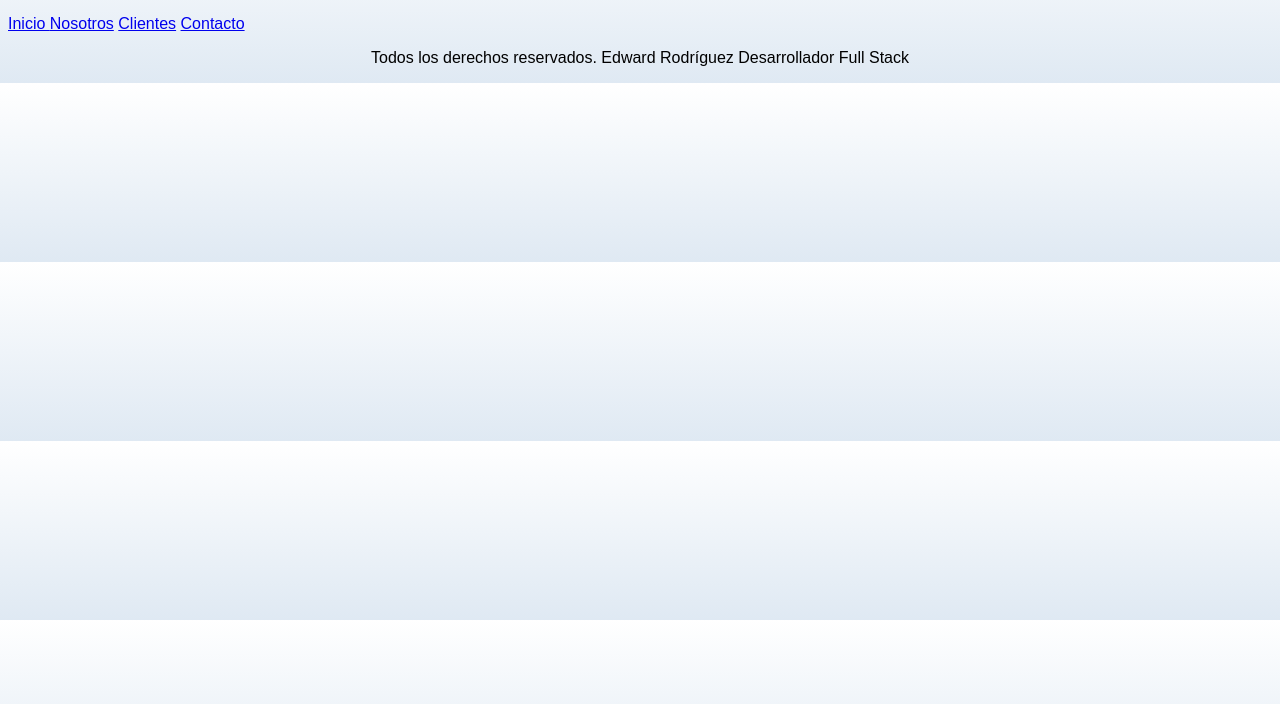
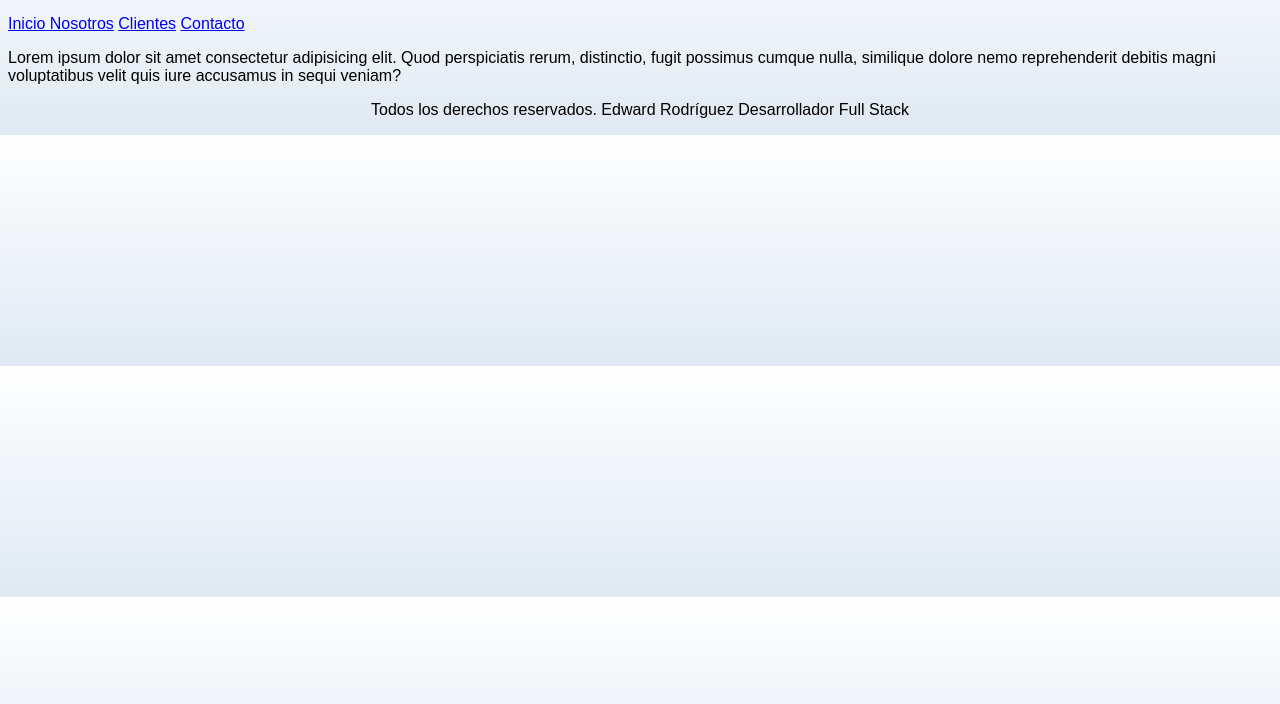
Before and after one commit to edwardring/bootcamphtml, a plain HTML site: page prueba.html in a window 1280 px wide. Shown: the part 96-800 px from the top of the page. Drawn offline with Linux system fonts and the light colour scheme.

Commit message:
modificacion pagina de prueba

```diff
--- a/prueba.html
+++ b/prueba.html
@@ -20,6 +20,10 @@
 		<a href="#">Contacto</a>
 	</nav>
 
+    <p>
+        Lorem ipsum dolor sit amet consectetur adipisicing elit. Quod perspiciatis rerum, distinctio, fugit possimus cumque nulla, similique dolore nemo reprehenderit debitis magni voluptatibus velit quis iure accusamus in sequi veniam?
+    </p>
+
 	<footer class="footer">
 		<p>Todos los derechos reservados. Edward Rodríguez Desarrollador Full Stack</p>
 	</footer>
```
